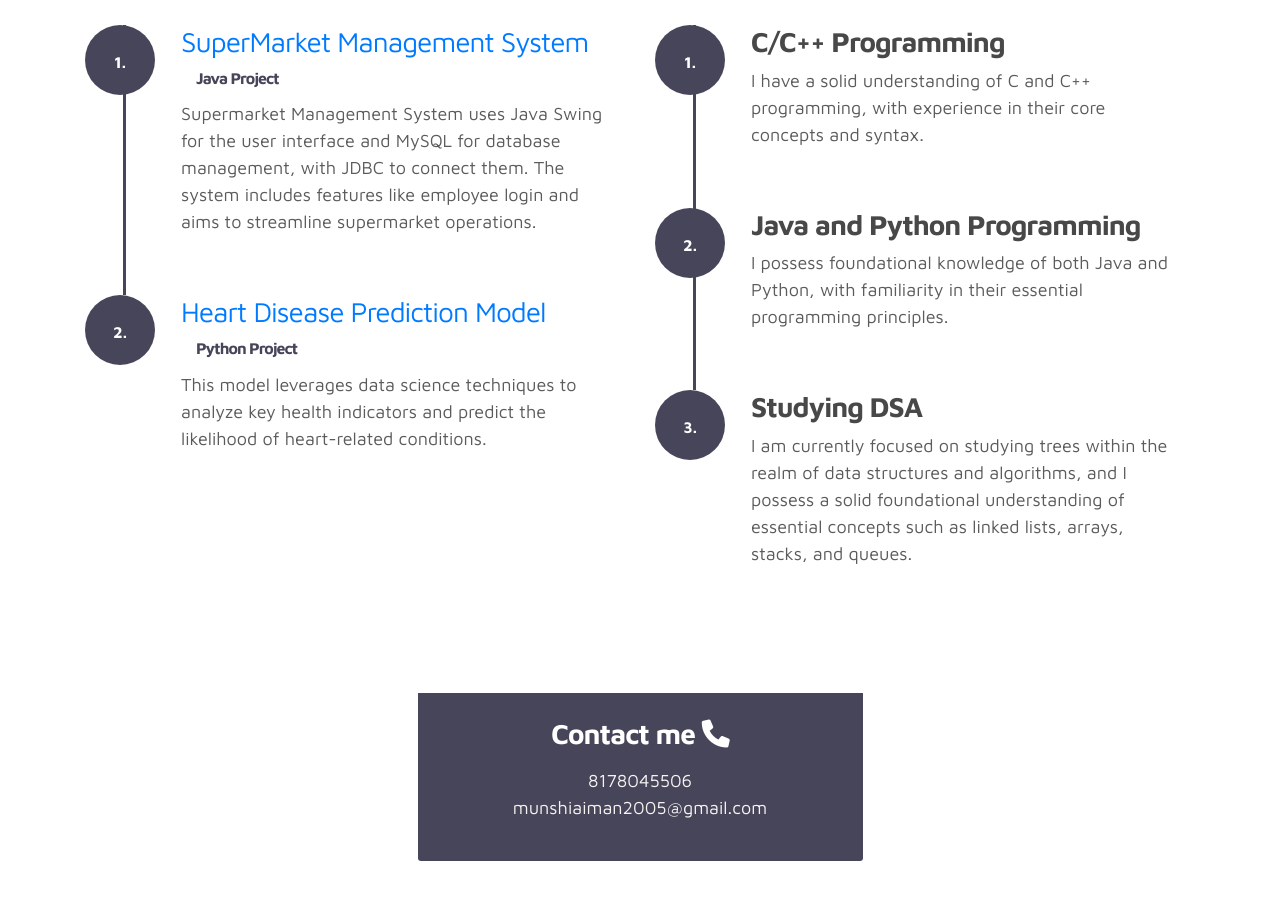
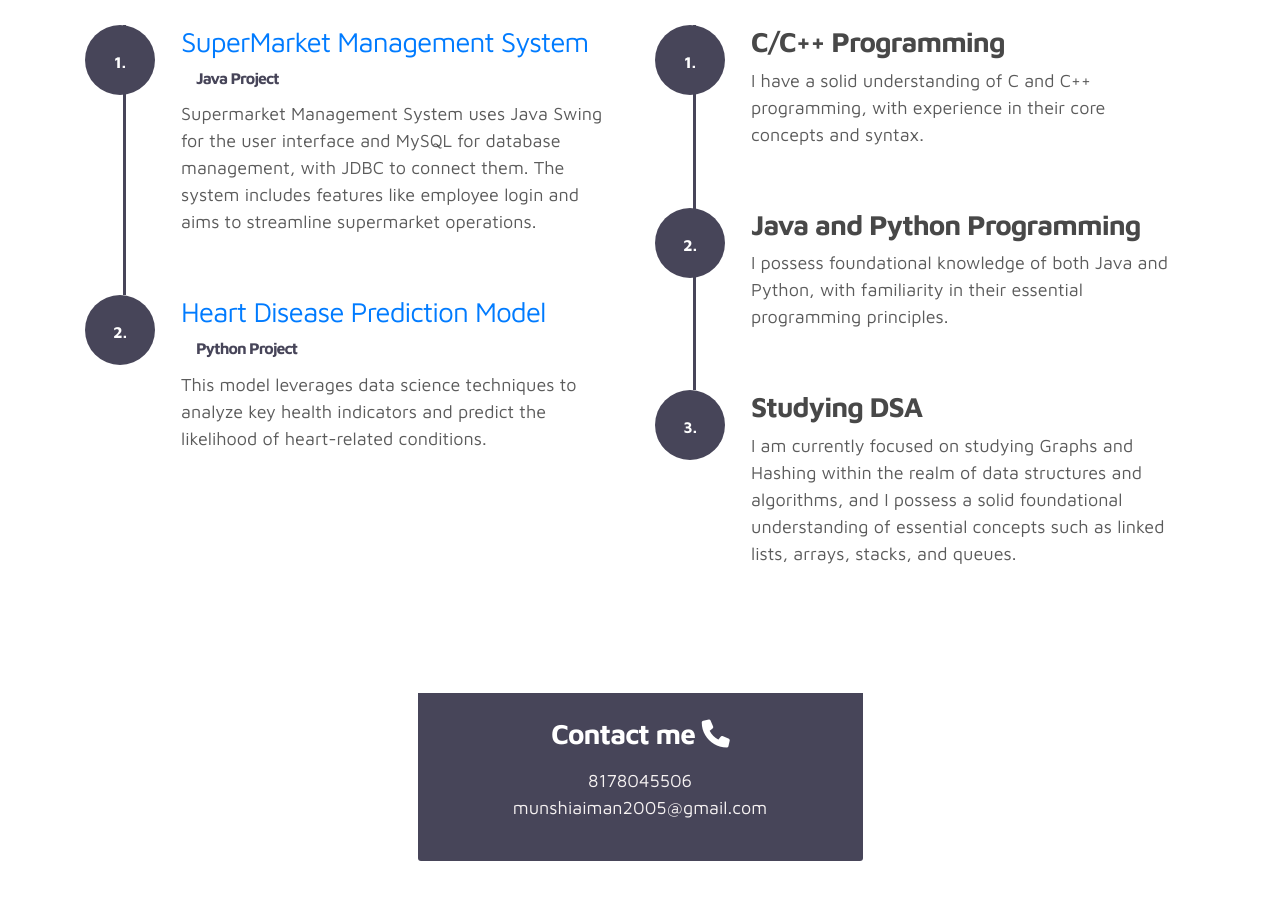
Before and after one commit to aimanmunshi/Portfolio, a plain HTML site: page index.html in a window 1280 px wide. Shown: the part 2395-3294 px from the top of the page. Drawn offline with Linux system fonts and the light colour scheme.

Commit message:
Update index.html

```diff
--- a/index.html
+++ b/index.html
@@ -313,7 +313,7 @@ https://www.tooplate.com/view/2115-marvel
                             </div>
                             <div class="timeline-info">
                                 <h3><span>Studying DSA</span></h3>
-                                <p>I am currently focused on studying trees within the realm of data structures and algorithms, and I possess a solid foundational understanding of essential concepts such as linked lists, arrays, stacks, and queues.</p>
+                                <p>I am currently focused on studying Graphs and Hashing within the realm of data structures and algorithms, and I possess a solid foundational understanding of essential concepts such as linked lists, arrays, stacks, and queues.</p>
                             </div>
                         </div>
 
```
